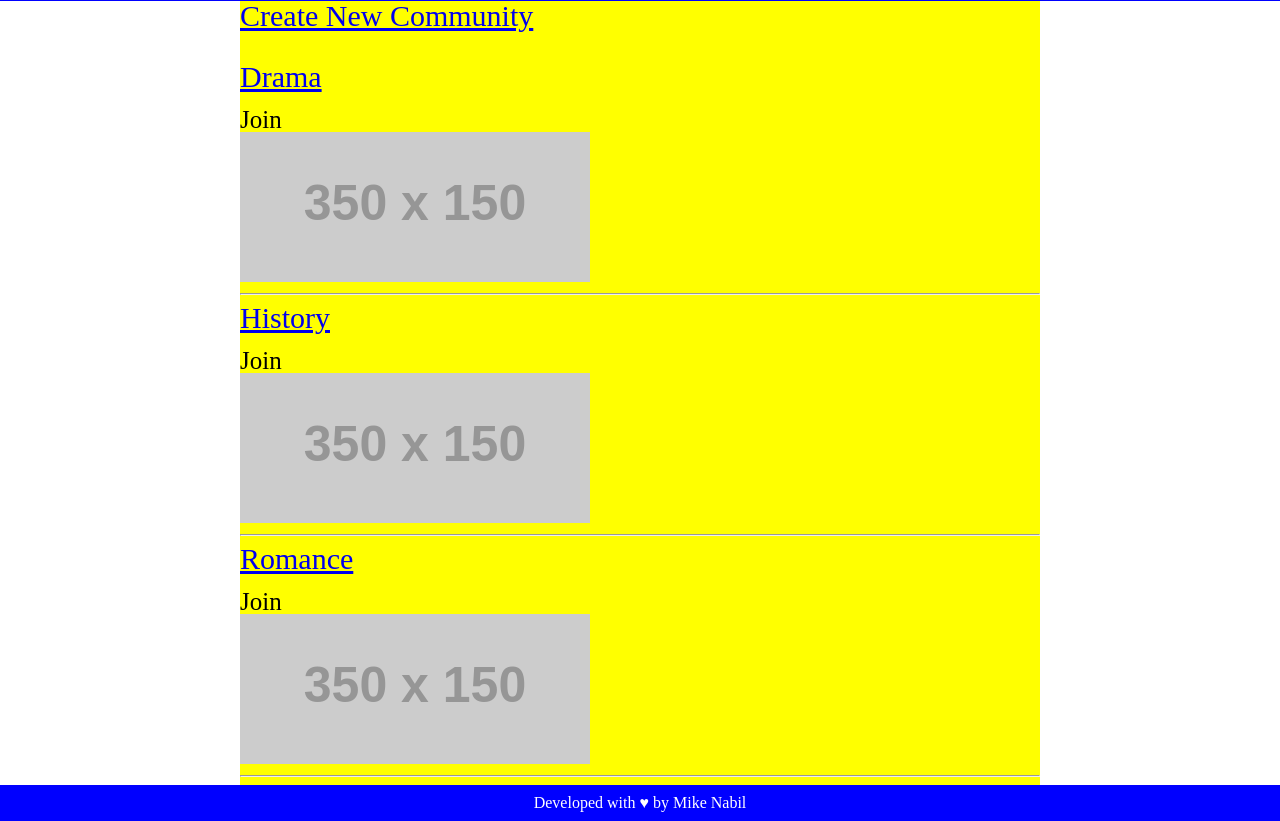
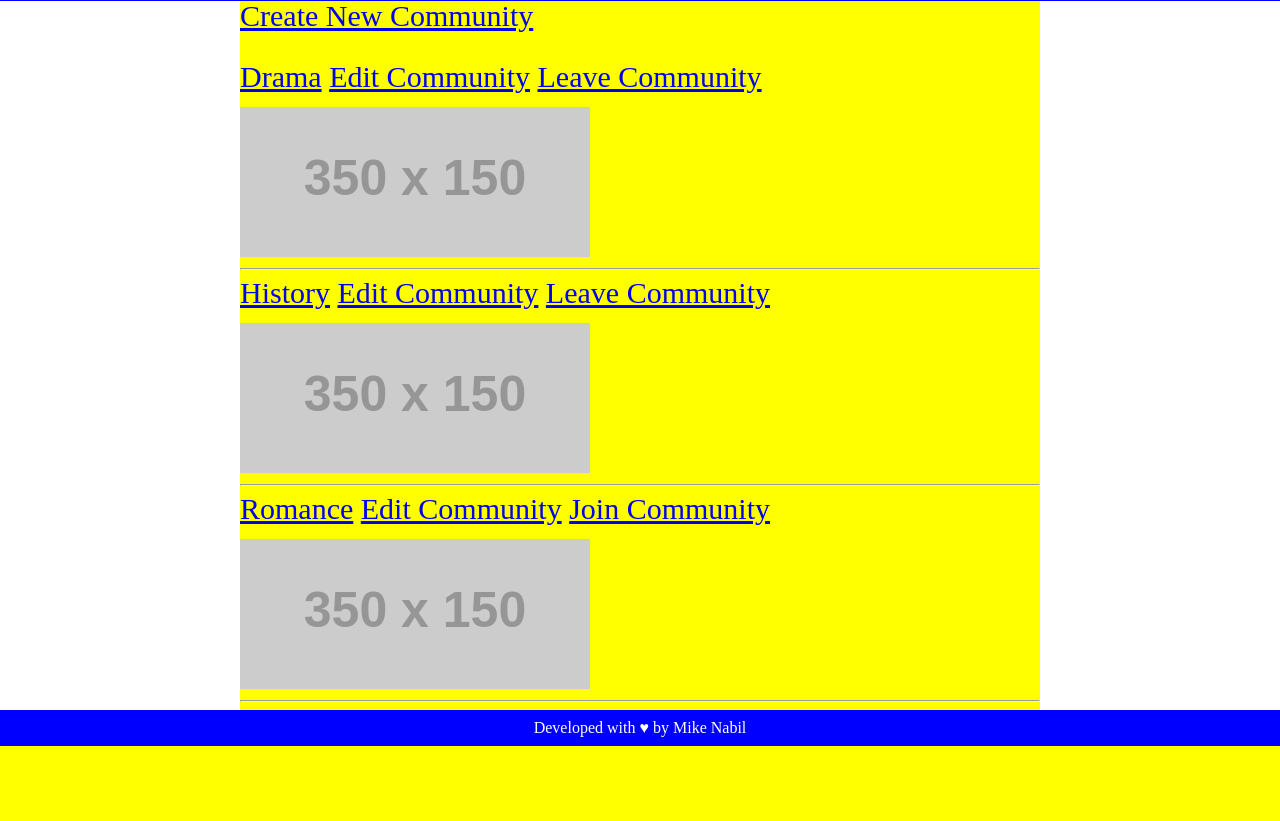
Before and after one commit to nayana487/storyteller, a Rails app: page /communities in a window 1280 px wide. Shown: the part 109-930 px from the top of the page. After the commit the page ends 855 px from the top, so only its background shows below. Run offline with Rails 7, Linux system fonts and the light colour scheme; a user stored in the database is signed in; data comes from the database, SQL or seed files in the repository; style sheets or scripts are compiled from the project's sources; some libraries are stand-ins or nearby versions.

Commit message:
only admin can edit communities

```diff
--- a/app/controllers/communities_controller.rb
+++ b/app/controllers/communities_controller.rb
@@ -12,6 +12,11 @@ class CommunitiesController < ApplicationController
   #edit
   def edit
     @community = Community.find(params[:id])
+    if current_user.id == 1
+    else
+      redirect_to community_path(@community)
+      flash[:alert] = "Only admins can edit communities!"
+    end
   end
 
   #update
--- a/app/views/communities/index.html.erb
+++ b/app/views/communities/index.html.erb
@@ -2,8 +2,16 @@
 <br />
 <% @communities.each do |community| %>
   <div class="communityElement">
-    <h2 class="communityTitle"><%= link_to community.name, community_path(community) %></h2>
-    <h3>Join</h3>
+    <h2 class="communityTitle"><%= link_to community.name, community_path(community) %>
+    <% if current_user.id == 1 %>
+      <%= link_to "Edit Community", edit_community_path(community) %>
+    <% end %>
+    <% if community.memberships.find_by(user_id: current_user.id) %>
+        <%= link_to "Leave Community".html_safe, remove_membership_community_path(community), method: :delete, class: "fav" %>
+      <% else %>
+        <%= link_to "Join Community".html_safe, add_membership_community_path(community), method: :post, class: "no-fav" %>
+    <% end %>
+    </h2>
     <img class="communityImage" src="<%= community.header %>"><br />
     <hr />
   </div>
```
Also changed, not shown: app/views/communities/show.html.erb (+9 -11 lines).
